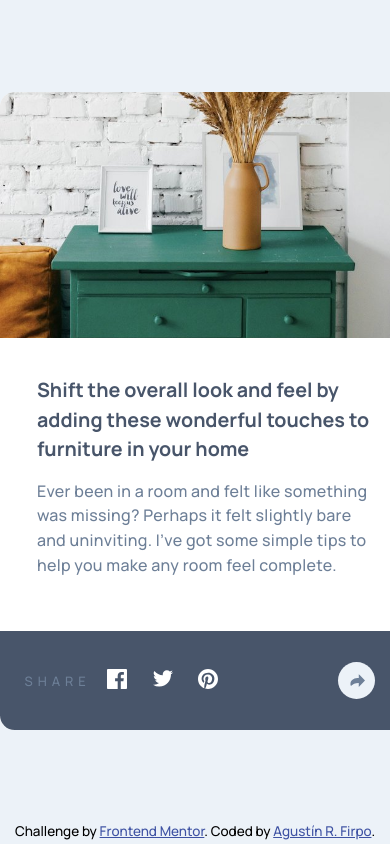
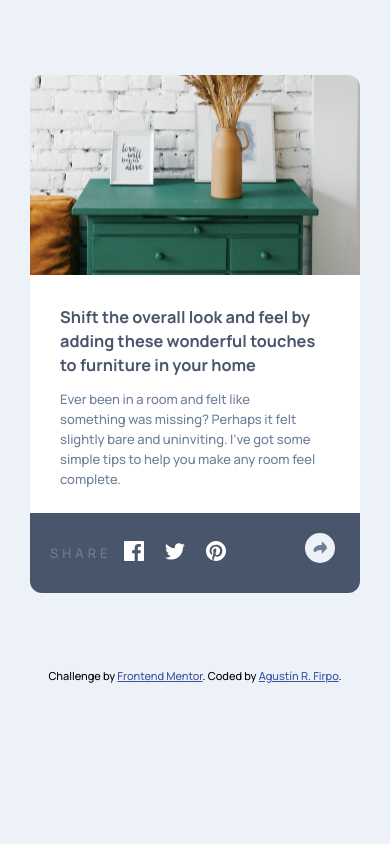
Before and after one commit to Arfirpo/article-preview-component-main, a plain HTML site: page index.html in a window 390 px wide. Drawn offline with Linux system fonts and the light colour scheme.

Commit message:
mobile restructuration finished

```diff
--- a/index.html
+++ b/index.html
@@ -8,10 +8,11 @@
   <title>Frontend Mentor | Article preview component</title>
 </head>
 <body>
-  <main class="card-container">
-    <section class="card__picture">
-    </section>
-    <section class="card__content">
+  <section class="card-container">
+    <!-- image -->
+    <div class="card__picture"></div>
+    <!-- content -->
+    <main class="card__content">
       <h1 class="card__content-title">
         Shift the overall look and feel by adding these wonderful
         touches to furniture in your home
@@ -21,35 +22,38 @@
         it felt slightly bare and uninviting. I’ve got some simple tips
         to help you make any room feel complete.
       </p>
-    </section>
+      <!-- share button -->
       <svg class="card__content-button" xmlns="http://www.w3.org/2000/svg" width="15" height="13"><path fill="#6E8098" d="M15 6.495L8.766.014V3.88H7.441C3.33 3.88 0 7.039 0 10.936v2.049l.589-.612C2.59 10.294 5.422 9.11 8.39 9.11h.375v3.867L15 6.495z"/></svg>
-    <!-- <section class="card__profile">
-      <img class="card__profile-image" src="./src/images/avatar-michelle.jpg" alt="user-image">
+      <!-- profile -->
+      <!-- <div class="card__content-profile">
+        <img class="card__content-profile-image" src="./src/images/avatar-michelle.jpg" alt="user-image">
         <div class="card__profile-info">
-        <h3 class="card__profile-name">
+          <p class="card__profile-name">
             Michelle Appleton
-        </h3>
+          </p>
           <p class="card__profile-date">
             28 Jun 2020
           </p>
         </div>
-    </section> -->
-    <section class="card__social-icons">
-        <p class="card__social-icons-share">share</p>
+      </div> -->
+      <!--social icons -->
+      <div class="card__content-social-icons">
+        <p class="card__content-social-icons-share">share</p>
         <a href="#">
-          <img  class="card__social-icon facebook" src="./src/images/icon-facebook.svg" alt="facebook-logo">
+          <img  class="card__content-social-icon facebook" src="./src/images/icon-facebook.svg" alt="facebook-logo">
         </a>
-        <a href="#"><img class="card__social-icon twitter"  src="./src/images/icon-twitter.svg" alt="twitter-logo">
+        <a href="#"><img class="card__content-social-icon twitter"  src="./src/images/icon-twitter.svg" alt="twitter-logo">
         </a>
         <a href="#">
-          <img class="card__social-icon pinterest"  src="./src/images/icon-pinterest.svg" alt="pinterest-logo">
+          <img class="card__content-social-icon pinterest"  src="./src/images/icon-pinterest.svg" alt="pinterest-logo">
         </a>
+      </div>
+    </main>
+  <script src="./src/main.js"></script>
   </section>
-  </main>
   <footer class="attribution">
     Challenge by <a href="https://www.frontendmentor.io?ref=challenge" target="_blank">Frontend Mentor</a>.
     Coded by <a href="https://www.frontendmentor.io/profile/Arfirpo" target="_blank">Agustín R. Firpo</a>.
   </footer>
-  <script src="./src/main.js"></script>
 </body>
 </html>
--- a/src/style.css
+++ b/src/style.css
@@ -17,62 +17,57 @@
 }
 
 body {
-    display: flex;
-    flex-direction: column;
-    justify-content: center;
-    align-items: center;
     font-family: 'Manrope', sans-serif;
-    font-size: 13px;
-    background: var(--LightGrayishBlue);
+    background: var(--LightGrayishBlue);font-size: 13px;
 }
 
 .card-container {
     background: var(--white);
-    width: 25.3846rem;
-    height: 39.8462rem;
-    margin: 5.7692rem auto;
+    width: 330px;
+    height: 32.375rem;
+    margin: 4.6875rem auto;
     border-radius: .9231rem;
     position: relative;
 }
 
 .card__picture {
+    width: 100%;
+    height: 12.5rem;
     background-image: url(./images/drawers.jpg);
     background-size: cover;
     background-position-y: -1.5385rem;
-    width: 100%;
-    height: 15.3846rem;
-    border-radius: .9231rem .9231rem 0 0;
+    border-radius: .75rem .75rem 0 0;
 }
 
 .card__content {
     text-align: left;
-    padding: 2.3077rem;
 }
 
 .card__content-title {
     color: var(--VeryDarkGrayishBlue);
-    margin-bottom: .9231rem;
-    font-size: 1.2308rem;
-    line-height: 1.8462rem;
+    margin: 1.875rem 1.875rem .75rem;
+    font-size: 1.02rem;
+    line-height: 1.5rem;
 }
 
 .card__content-paragraph {
-    font-size: 1rem;
-    line-height: 1.5385rem;
     color: var(--DesaturatedDarkBlue);
-    letter-spacing: .3px;
+    margin: 0 2.625rem 1.875rem 1.875rem;
+    font-size: .8125rem;
+    line-height: 1.25rem;
 }
 
 .card__content-button {
     position: absolute;
-    right: 1.9231rem;
-    bottom: 1.9231rem;
-    width: 2.3077rem;
-    height: 2.3077rem;
+    right: 1.5625rem;
+    bottom: 1.875rem;
+    width: 1.875rem;
+    height: 1.875rem;
     background: var(--LightGrayishBlue);
     border-radius: 50%;
-    padding: 12px 8px 8px 12px;
+    padding: .5rem .5rem;
     z-index: 1;
+
 }
 
 .card__content-button:hover {
@@ -84,59 +79,56 @@ body {
     fill: var(--white);
 }
 
-.card__profile {
+.card__content-profile {
     display: flex;
-    margin: 0 2.3077rem;
+    margin: 0 1.875rem;
 }
 
-.card__profile-image {
-    width: 3.0769rem;
-    height: 3.0769rem;
+.card__content-profile-image {
+    width: 2.5rem;
+    height: 2.5rem;
     border-radius: 50%;
-}
-
-.card__profile-info {
-    display: flex;
-    flex-direction: column;
 }
 
 .card__profile-name {
     color: var(--VeryDarkGrayishBlue);
-    margin: 4px 0 2px 15px;
+    margin: .25rem 0 .125rem .9375rem;
     font-weight: 700;
 }
 
 .card__profile-date {
-    margin-left: 15px;
+    margin-left: .9375rem;
     color: var(--GrayishBlue);
 }
 
-.card__social-icons {
-    display: flex;
-    gap: .3846rem;
-    align-items: center;
+.card__content-social-icons {
     background: var(--VeryDarkGrayishBlue);
     width: 100%;
-    height: 6.1538rem;
-    padding: 1.5385rem;
-    border-radius: 0 0 .9231rem .9231rem;
+    height: 5rem;
+    padding: 1.25rem;
+    display: flex;
+    gap: .3125rem;
+    align-items: center;
+    border-radius: 0 0 .75rem .75rem;
     position: absolute;
     bottom: 0;
 }
 
-.card__social-icons-share {
+.card__content-social-icons-share {
     color: var(--DesaturatedDarkBlue);
     text-transform: uppercase;
-    letter-spacing: .3077rem;
+    letter-spacing: .25rem;
     font-weight: 500;
 }
 
-.card__social-icon {
-    margin: 0 .6154rem;
+.card__content-social-icon {
+    margin: 0 .5rem;
 }
 
 .attribution {
-    font-size: .8462rem;
+    width: 20.625rem;
+    margin: 0 auto;
+    font-size: .6875rem;
     text-align: center;
 }
 
```
Lines whose indentation alone changed are shown as unchanged.
